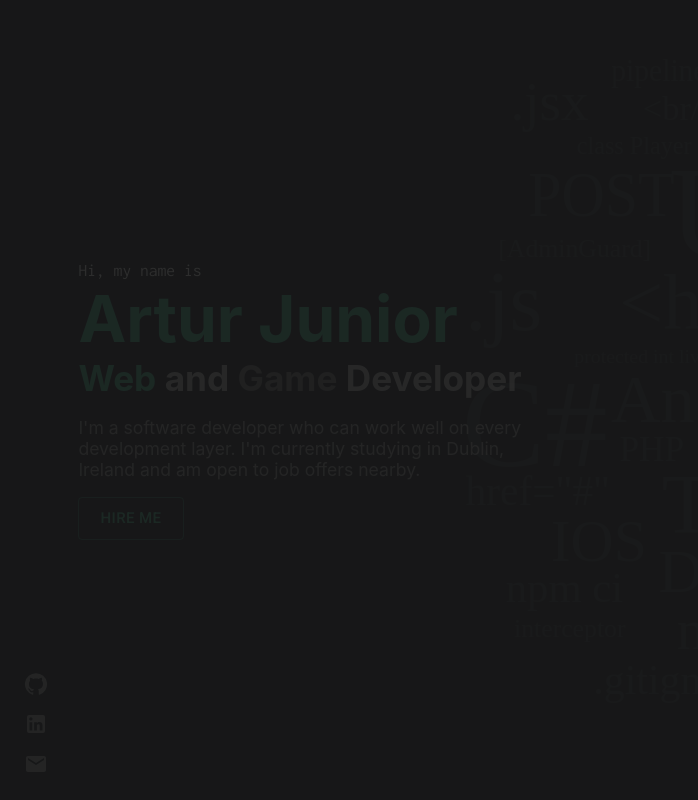
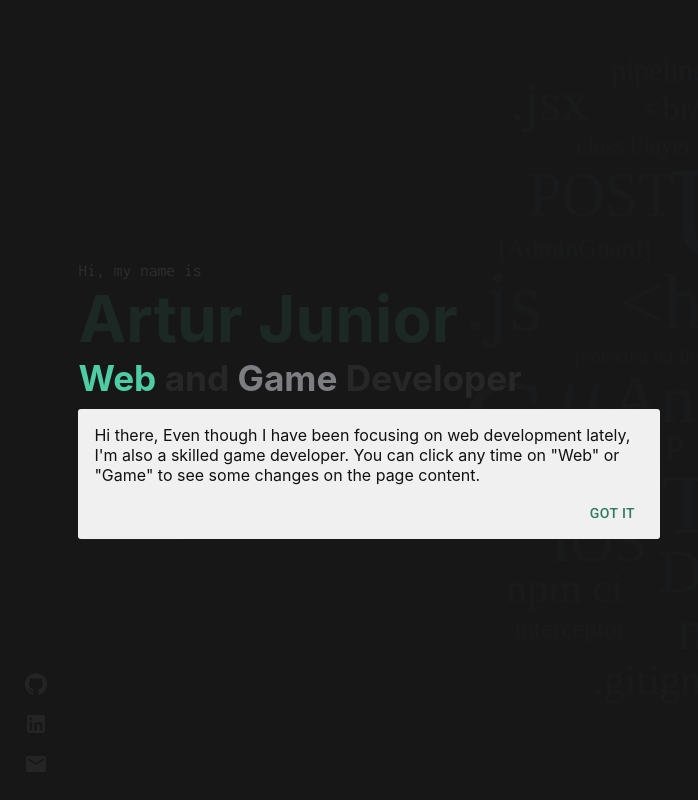
Before and after one commit to arturcmjr/arju-page, a React (Create React App) app: page / in a window 1280 px wide. Shown: the top 800 px of the page, without its empty margins (0-698 px from the left). Built offline with nearby package versions, Linux system fonts and the light colour scheme; no server answers.

Commit message:
some fixes and firebase analytics logs

```diff
--- a/src/App.scss
+++ b/src/App.scss
@@ -53,6 +53,18 @@ section {
   }
 }
 
+.job-title {
+  cursor: pointer;
+  color: var(--disabled-text-color);
+  transition: all 150ms ease-in-out;
+
+  &:hover,
+  &.active {
+    color: var(--primary);
+    transition: all 150ms ease-in-out;
+  }
+}
+
 a.underline {
   display: inline-block;
   position: relative;
--- a/src/App.tsx
+++ b/src/App.tsx
@@ -14,7 +14,6 @@ import { getTheme } from "./common/job-themes/job-themes.data";
 import Contact from "./components/Contact/Contact";
 import SocialMedia from "./components/SocialMedia/SocialMedia";
 import { initializeApp } from "@firebase/app";
-import { getAnalytics } from "@firebase/analytics";
 import firebaseConfig from "./common/firebase/firebase.config";
 
 function getWindowJobTitle(): EJobTitle {
@@ -48,8 +47,7 @@ function App() {
 
   useEffect(() => {
     setJobTheme(jbTheme);
-    const app = initializeApp(firebaseConfig);
-    const analytics = getAnalytics(app);
+    initializeApp(firebaseConfig);
   }, [jobTitle, jbTheme]);
 
   useEffect(() => {
--- a/src/components/Introduction/Introduction.module.scss
+++ b/src/components/Introduction/Introduction.module.scss
@@ -36,18 +36,6 @@
   }
 }
 
-.jobTitle {
-  cursor: pointer;
-  color: var(--disabled-text-color);
-  transition: all 150ms ease-in-out;
-
-  &:hover,
-  &.active {
-    color: var(--primary);
-    transition: all 150ms ease-in-out;
-  }
-}
-
 .wordsImage {
   right: 0;
   opacity: 0.12;
--- a/src/components/Introduction/Introduction.tsx
+++ b/src/components/Introduction/Introduction.tsx
@@ -15,17 +15,17 @@ export function Introduction(props: IntroductionProps): JSX.Element {
   function renderJobTitle(jobTitle: EJobTitle): JSX.Element {
     const isActive = jobTitleIsActive(jobTitle);
     const changeTitle = (jobTitle: EJobTitle) => {
+      changeJobTitle(jobTitle);
       const analytics = getAnalytics();
-      changeJobTitle(jobTitle);
       logEvent(analytics, "job_changed", {
-        jobTitle: EJobTitle[jobTitle],
+        job_title: EJobTitle[jobTitle],
       });
     };
 
     return (
       <span
         onClick={() => changeTitle(jobTitle)}
-        className={`${styles.jobTitle} ${isActive ? styles.active : ""}`}
+        className={`job-title ${isActive ? 'active' : ""}`}
       >
         {EJobTitle[jobTitle]}
       </span>
--- a/src/components/JobOverlay/JobInstructionsOverlay.tsx
+++ b/src/components/JobOverlay/JobInstructionsOverlay.tsx
@@ -1,13 +1,10 @@
+import { getAnalytics, logEvent } from "@firebase/analytics";
 import { Button } from "@mui/material";
 import { useCallback, useEffect, useState } from "react";
 import "./JobInstructionsOverlay.scss";
 
 function getJobWords(): HTMLElement[] {
-  return Array.from(
-    document.getElementsByClassName(
-      "job-title"
-    ) as HTMLCollectionOf<HTMLElement>
-  );
+  return Array.from(document.getElementsByClassName("job-title") as HTMLCollectionOf<HTMLElement>);
 }
 
 function moveInstructionsBox(): void {
@@ -53,6 +50,7 @@ export function JobInstructionsOverlay(): JSX.Element {
 
   function setTopElements(onTop: boolean): void {
     const jobWords = getJobWords();
+    console.log(jobWords);
     jobWords.forEach((el) => {
       if (onTop) {
         el.style.zIndex = "10001";
@@ -70,6 +68,8 @@ export function JobInstructionsOverlay(): JSX.Element {
     setTopElements(false);
     setVisible(false);
     localStorage.setItem(localStorageSeenKey, "true");
+    const analytics = getAnalytics();
+    logEvent(analytics, "got_initial_instructions");
   }
 
   return (
@@ -77,16 +77,12 @@ export function JobInstructionsOverlay(): JSX.Element {
       <div className="overlay"></div>
       <div id="jobInstructionsBox">
         <p>
-          Hi there, Even though I have been focusing on web development lately,
-          I'm also a skilled game developer. You can click any time on "Web" or
-          "Game" to see some changes on the page content.
+          Hi there, Even though I have been focusing on web development lately, I'm also a skilled
+          game developer. You can click any time on "Web" or "Game" to see some changes on the page
+          content.
         </p>
         <div className="btn-container">
-          <Button
-            variant="text"
-            onClick={hideOverlay}
-            disabled={hideButtonDisabled}
-          >
+          <Button variant="text" onClick={hideOverlay} disabled={hideButtonDisabled}>
             Got it
           </Button>
         </div>
--- a/src/components/Navbar/Navbar.tsx
+++ b/src/components/Navbar/Navbar.tsx
@@ -1,3 +1,4 @@
+import { getAnalytics, logEvent } from "@firebase/analytics";
 import { Button, IconButton } from "@mui/material";
 import React, { useEffect } from "react";
 import EJobTitle from "../../common/enums/job-title.enum";
@@ -47,8 +48,15 @@ export function Navbar(props: { jobTitle: EJobTitle }): JSX.Element {
     if (doc) doc.style.top = "0";
   }, [sidebarOpen]);
 
-  const sidebarClass = `${styles.sidebar} ${(sidebarOpen ? "" : styles.hidden)}`;
-  const hamburgerIconClass = `${styles.icon} ${(sidebarOpen ? styles.close : "")}`;
+  const onResumeClick = () => {
+    const analytics = getAnalytics();
+    logEvent(analytics, "resume_clicked", {
+      job_title: EJobTitle[jobTitle],
+    });
+  };
+
+  const sidebarClass = `${styles.sidebar} ${sidebarOpen ? "" : styles.hidden}`;
+  const hamburgerIconClass = `${styles.icon} ${sidebarOpen ? styles.close : ""}`;
 
   return (
     <div>
@@ -70,6 +78,7 @@ export function Navbar(props: { jobTitle: EJobTitle }): JSX.Element {
             variant="outlined"
             href={`/${EJobTitle[jobTitle].toLowerCase()}/resume.pdf`}
             target="_blank"
+            onClick={onResumeClick}
           >
             resume
           </Button>
```
